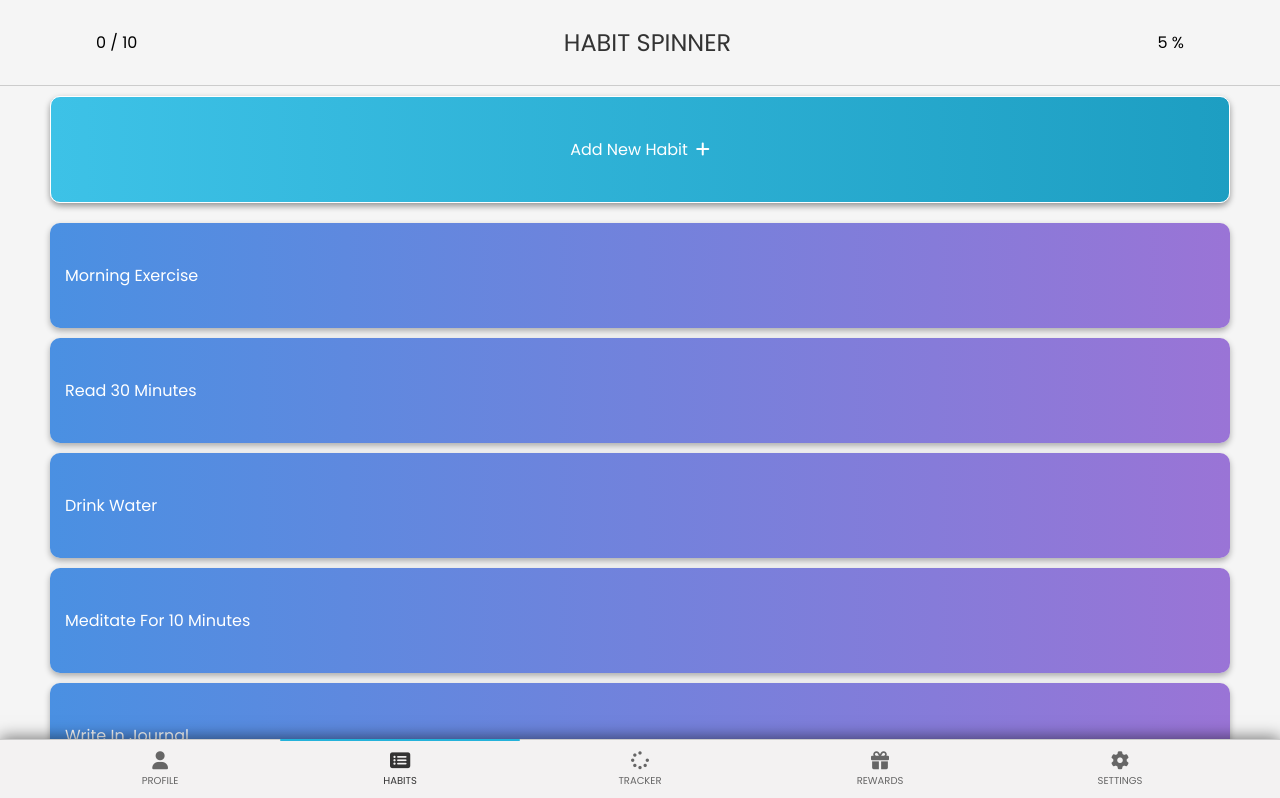
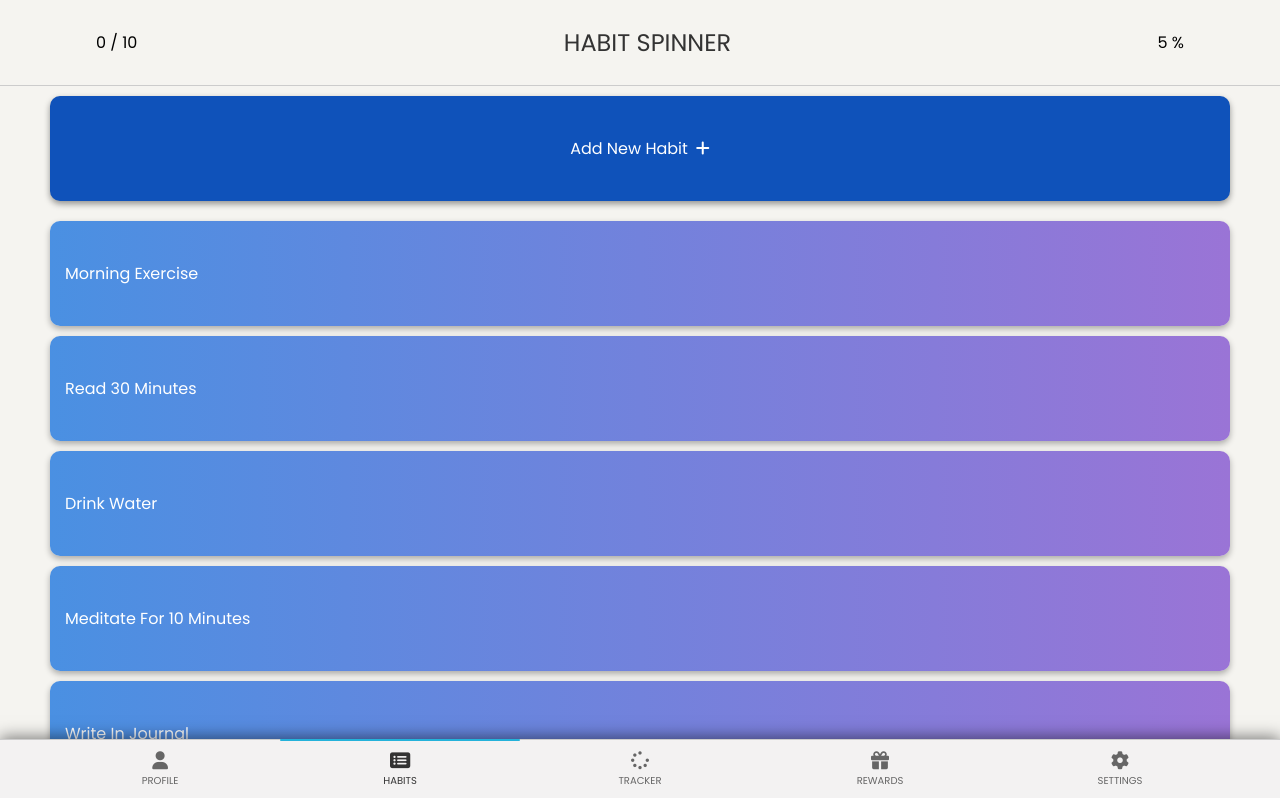
Before and after one commit to joseph-johnson27001/habit-spinner, a Vue app: page / in a window 1280 px wide. Shown: the top 798 px of the page. Built offline with nearby package versions, Linux system fonts and the light colour scheme.

Commit message:
App and new card update

```diff
--- a/src/App.vue
+++ b/src/App.vue
@@ -28,7 +28,7 @@ body {
 }
 
 #app {
-  background-color: #f5f5f5;
+  background-color: #f5f4f0;
   display: flex;
   flex-direction: column;
   font-family: "Poppins", sans-serif;
--- a/src/components/Habits/NewHabitCard.vue
+++ b/src/components/Habits/NewHabitCard.vue
@@ -19,9 +19,7 @@ export default {
 <style scoped>
 .new-habit-card {
   position: relative;
-  background: linear-gradient(to right, #3dc2e7, #1d9ec2);
-
-  border: 1px solid white;
+  background: #0f52ba;
   padding: 40px 15px;
   margin: 10px 0;
   border-radius: 10px;
```
